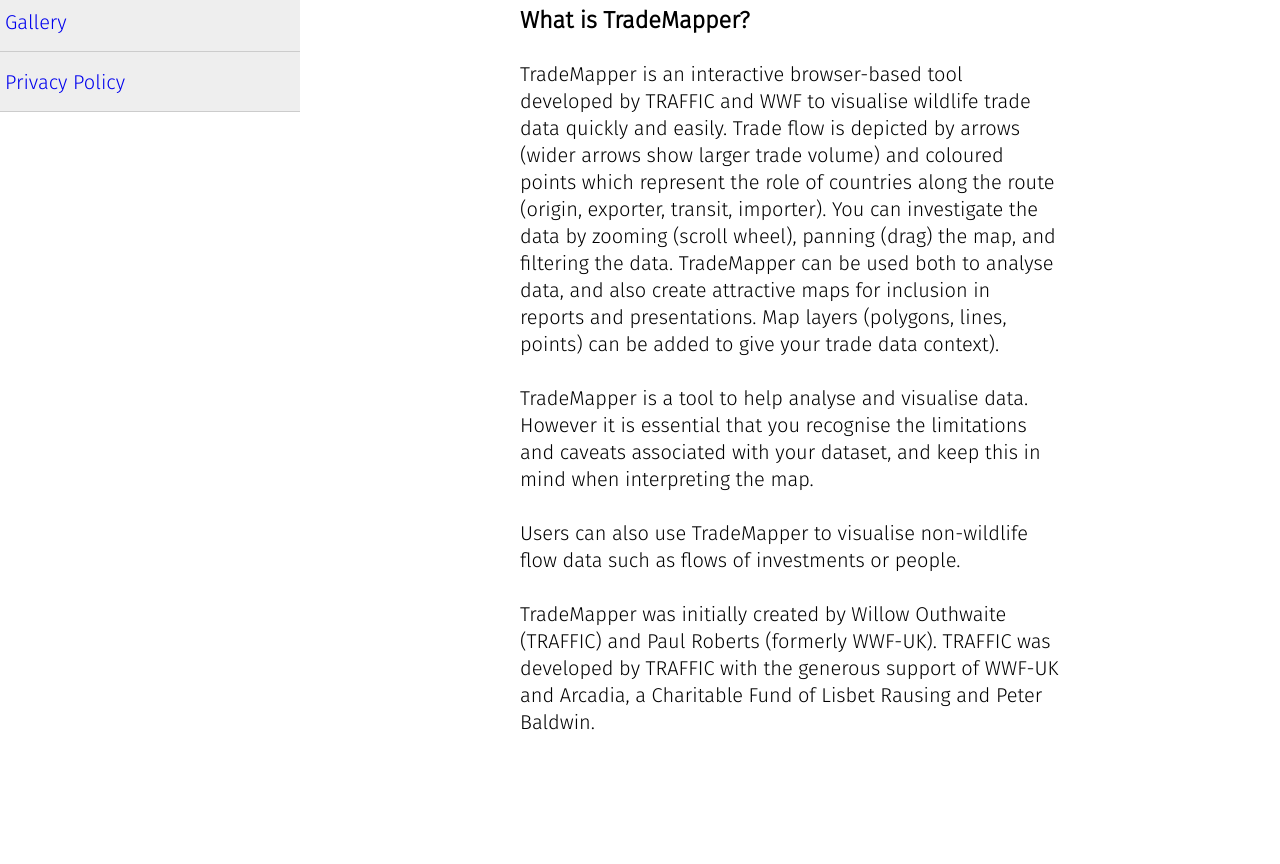
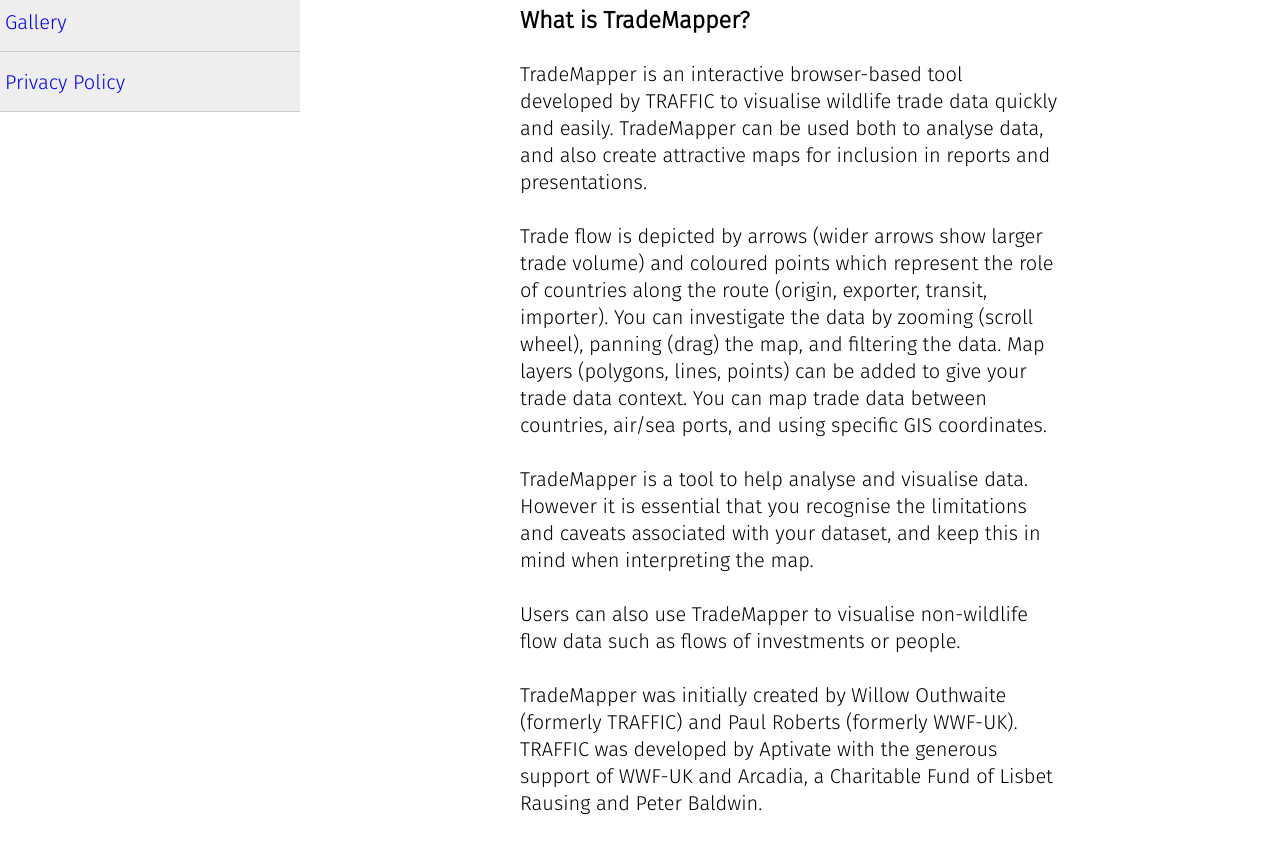
Before and after one commit to trademapper/trademapper-js, a Jekyll site: the page built from _pages/00_home.md, in a window 1280 px wide. Shown: the part 488-1352 px from the top of the page. Built offline with Jekyll 4.4.1, drawn with Linux system fonts in a browser that asks for light colours; before the commit the page ends 1271 px from its top, so only the background shows below that.

Commit message:
Update 00_home.md

```diff
--- a/_pages/00_home.md
+++ b/_pages/00_home.md
@@ -8,10 +8,12 @@
 
 ### What is TradeMapper?
 
-TradeMapper is an interactive browser-based tool developed by TRAFFIC and WWF to visualise wildlife trade data quickly and easily. Trade flow is depicted by arrows (wider arrows show larger trade volume) and coloured points which represent the role of countries along the route (origin, exporter, transit, importer). You can investigate the data by zooming (scroll wheel), panning (drag) the map, and filtering the data. TradeMapper can be used both to analyse data, and also create attractive maps for inclusion in reports and presentations. Map layers (polygons, lines, points) can be added to give your trade data context).
+TradeMapper is an interactive browser-based tool developed by TRAFFIC to visualise wildlife trade data quickly and easily. TradeMapper can be used both to analyse data, and also create attractive maps for inclusion in reports and presentations.
+
+Trade flow is depicted by arrows (wider arrows show larger trade volume) and coloured points which represent the role of countries along the route (origin, exporter, transit, importer). You can investigate the data by zooming (scroll wheel), panning (drag) the map, and filtering the data. Map layers (polygons, lines, points) can be added to give your trade data context. You can map trade data between countries, air/sea ports, and using specific GIS coordinates.
 
 TradeMapper is a tool to help analyse and visualise data. However it is essential that you recognise the limitations and caveats associated with your dataset, and keep this in mind when interpreting the map.
 
 Users can also use TradeMapper to visualise non-wildlife flow data such as flows of investments or people.
 
-TradeMapper was initially created by Willow Outhwaite (TRAFFIC) and Paul Roberts (formerly WWF-UK). TRAFFIC was developed by TRAFFIC with the generous support of WWF-UK and Arcadia, a Charitable Fund of Lisbet Rausing and Peter Baldwin.
+TradeMapper was initially created by Willow Outhwaite (formerly TRAFFIC) and Paul Roberts (formerly WWF-UK). TRAFFIC was developed by Aptivate with the generous support of WWF-UK and Arcadia, a Charitable Fund of Lisbet Rausing and Peter Baldwin.
```
